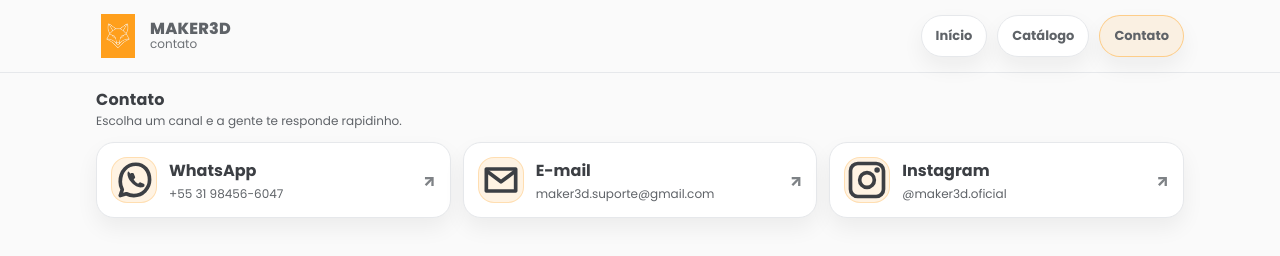
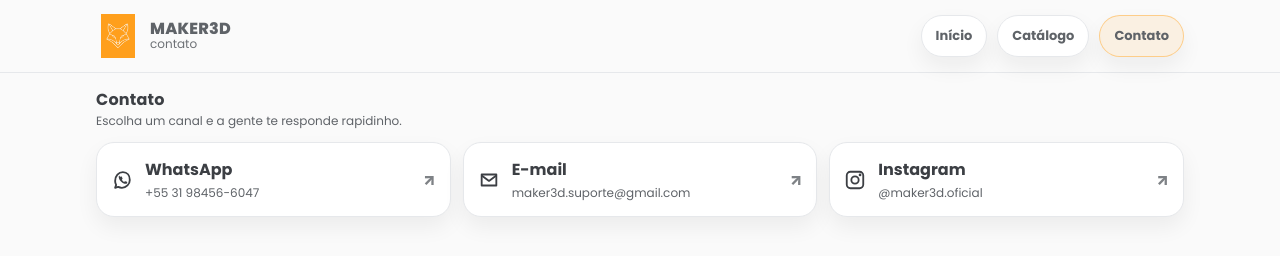
Before and after one commit to Maker3D-Shop/maker3d-shop.github.io, a plain HTML site: page contato.html in a window 1280 px wide. Drawn offline with Linux system fonts and the light colour scheme.

Commit message:
Update style.css

```diff
--- a/assets/style.css
+++ b/assets/style.css
@@ -426,16 +426,12 @@
   transform: translateY(-1px);
   box-shadow: var(--shadow);
 }
-.ico{
-  width: 46px;
-  height: 46px;
-  border-radius: 16px;
-  display:grid;
-  place-items:center;
-  background: rgba(255,159,28,.12);
-  border: 1px solid rgba(255,159,28,.25);
+/* Ícones SVG no contato */
+.ico svg{
+  width: 22px;
+  height: 22px;
+  display:block;
   color: #3c3f44;
-  font-weight: 900;
 }
 .contactText{
   min-width:0;
```
